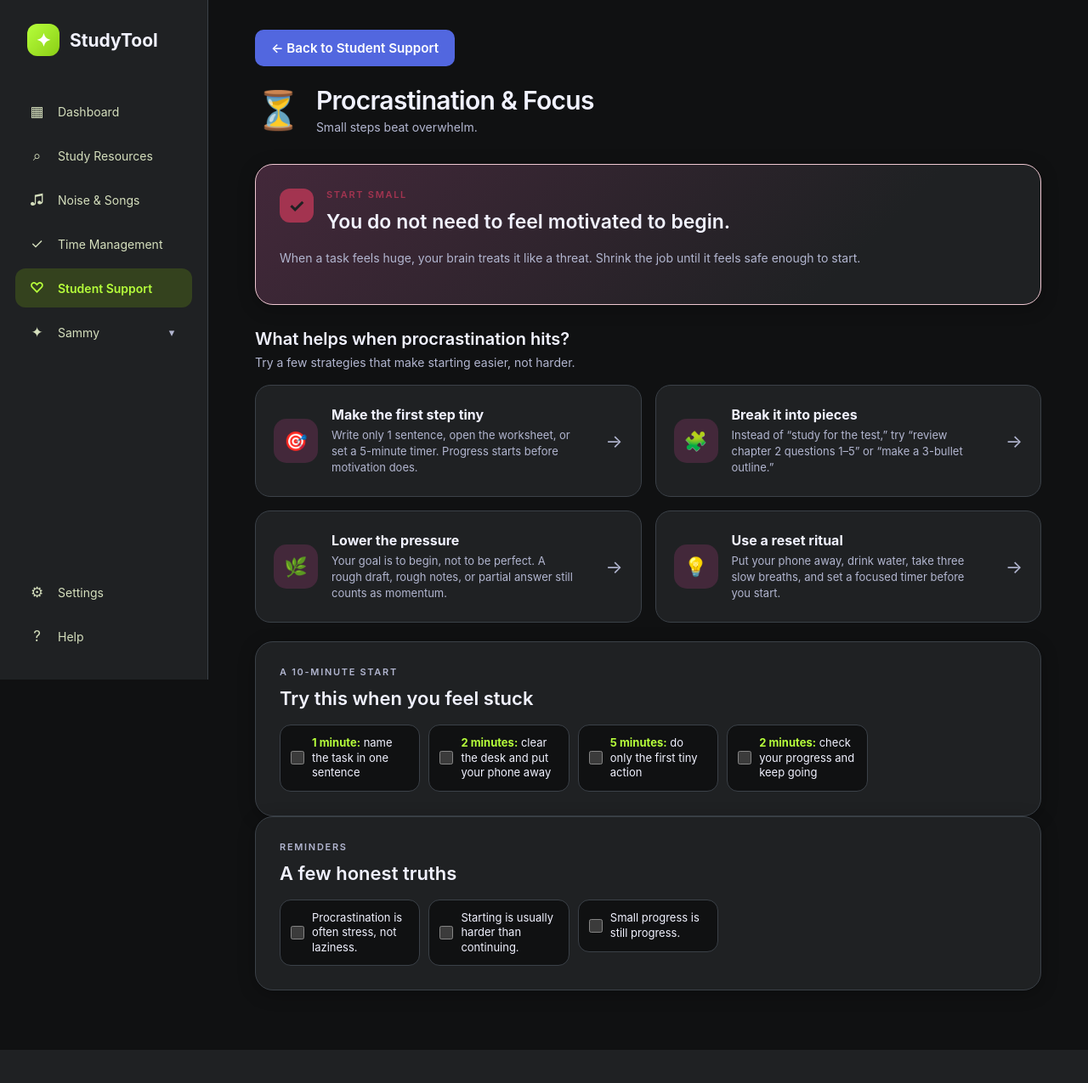
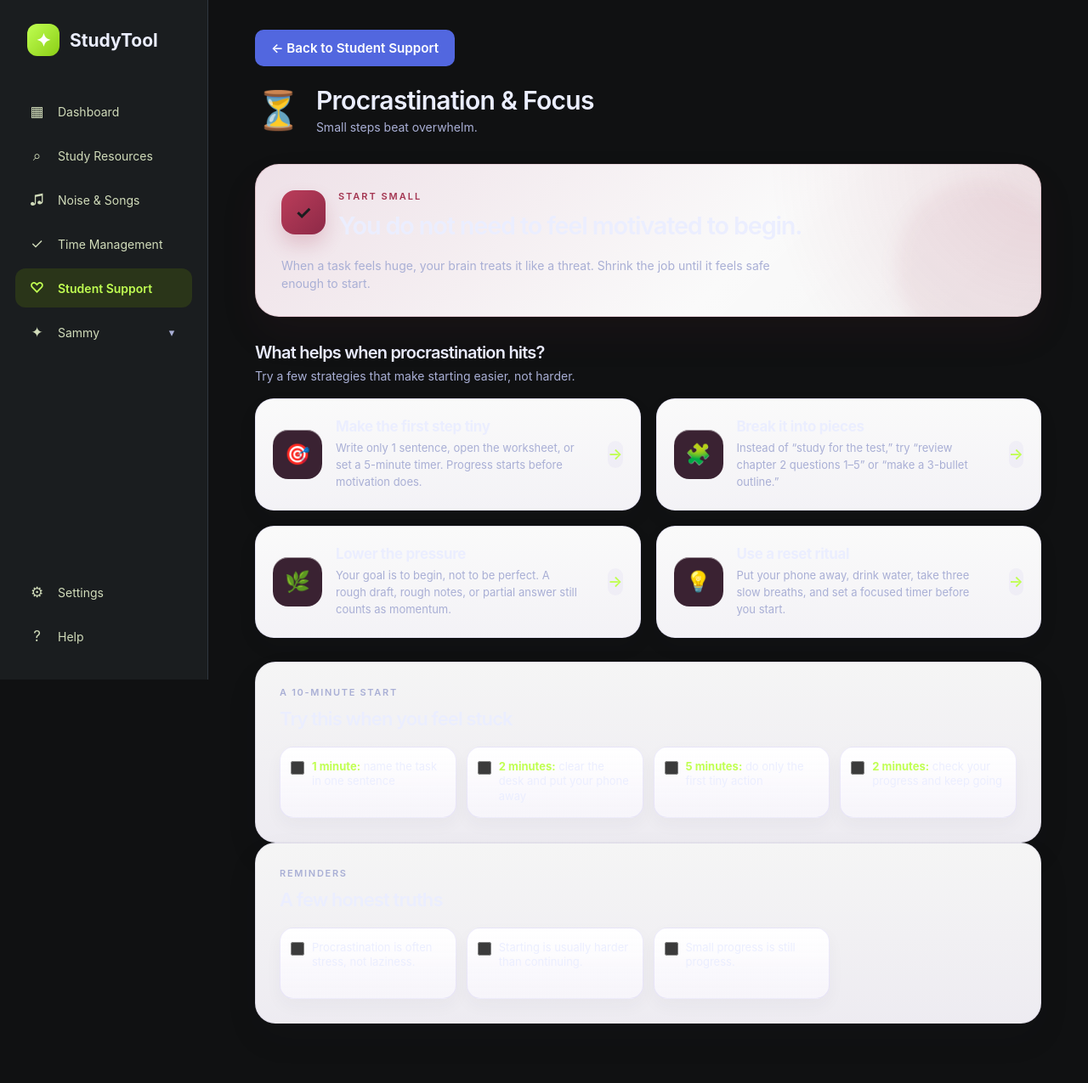
Before and after one commit to rahejaarya/Complete-Study-Tool, a Flask app: page /procrastination-focus in a window 1280 px wide. Shown: the whole page at 85% size. Before the commit the page ends 1236 px from the top, so only its background shows below. Run offline with Flask 3, Linux system fonts and the light colour scheme; a user stored in the database is signed in; data comes from the database, SQL or seed files in the repository; both versions use the stored data as it was after the commit.

Commit message:
idk
Co-authored-by: vmanepally-svg <vmanepally-svg@users.noreply.github.com>

```diff
--- /dev/null
+++ b/static/SaveData/vivek/Settings/settings.json
@@ -0,0 +1,5 @@
+{
+  "appearance": {
+    "theme": "dark-ember"
+  }
+}
--- a/static/style.css
+++ b/static/style.css
@@ -11,7 +11,7 @@
 
 :root {
     --background: #f7f5fb;
-    --white: #ffffff;
+    --green: #256a2e;
 
     --text: #29273a;
     --muted: #777487;
@@ -211,177 +211,177 @@
 [data-theme="dark-purple"] {
     color-scheme: dark;
     --background: #111116;
-    --white: #202027;
-    --text: #eeeff7;
-    --muted: #a6a9bb;
-    --border: #383047;
-    --purple: #aa9df5;
-    --purple-light: #3d3155;
+    --white: #1b1a20;
+    --text: #e7e3f5;
+    --muted: #a49eb8;
+    --border: #342f45;
+    --purple: #b79bf7;
+    --purple-light: #312b46;
     --accent-strong: #53c7e8;
-    --nav-text: #d2c8e8;
-    --nav-hover: #2d3044;
-    --control-bg: #191920;
-    --soft-surface: #292631;
-    --card-shadow: rgba(0, 0, 0, 0.16);
+    --nav-text: #d0c7eb;
+    --nav-hover: #262735;
+    --control-bg: #17171d;
+    --soft-surface: #201f2a;
+    --card-shadow: rgba(0, 0, 0, 0.22);
     --deadline-tag-color: #f5d997;
-    --blue-light: #21465b;
-    --green-light: #294b3b;
-    --pink-light: #54304c;
-    --yellow-light: #55451f;
+    --blue-light: #1d3a49;
+    --green-light: #1e352f;
+    --pink-light: #472a3d;
+    --yellow-light: #42361d;
 }
 
 [data-theme="dark-blue"] {
     color-scheme: dark;
     --background: #101418;
-    --white: #20272d;
-    --text: #edf3fc;
-    --muted: #a7b8ce;
-    --border: #344454;
-    --purple: #70d6ed;
-    --purple-light: #204653;
+    --white: #1a2027;
+    --text: #e3edf9;
+    --muted: #9eafc6;
+    --border: #2d3c4d;
+    --purple: #7edaf2;
+    --purple-light: #1d3744;
     --accent-strong: #f2ad4b;
-    --nav-text: #c8e8ed;
-    --nav-hover: #2c3946;
-    --control-bg: #191e22;
-    --soft-surface: #293238;
-    --card-shadow: rgba(0, 0, 0, 0.2);
+    --nav-text: #c6deee;
+    --nav-hover: #212f3b;
+    --control-bg: #151b20;
+    --soft-surface: #1f2a32;
+    --card-shadow: rgba(0, 0, 0, 0.24);
     --deadline-tag-color: #f5d997;
-    --blue-light: #234b63;
-    --green-light: #345039;
-    --pink-light: #57374b;
-    --yellow-light: #5a451d;
+    --blue-light: #1b3d52;
+    --green-light: #233d32;
+    --pink-light: #43283d;
+    --yellow-light: #473915;
 }
 
 [data-theme="dark-green"] {
     color-scheme: dark;
     --background: #101513;
-    --white: #202925;
-    --text: #edf5f0;
-    --muted: #a7b9ae;
-    --border: #35483e;
-    --purple: #79d7a0;
-    --purple-light: #254637;
+    --white: #1a211e;
+    --text: #e2f0e8;
+    --muted: #9bb2a6;
+    --border: #2f443d;
+    --purple: #8ae0ad;
+    --purple-light: #1f4033;
     --accent-strong: #d986c6;
-    --nav-text: #d0e6d7;
-    --nav-hover: #303b39;
-    --control-bg: #191f1c;
-    --soft-surface: #29332e;
-    --card-shadow: rgba(0, 0, 0, 0.2);
+    --nav-text: #cfe2d6;
+    --nav-hover: #283531;
+    --control-bg: #161d1a;
+    --soft-surface: #1d2b27;
+    --card-shadow: rgba(0, 0, 0, 0.24);
     --deadline-tag-color: #f5d997;
-    --blue-light: #294b61;
-    --green-light: #2d533d;
-    --pink-light: #593752;
-    --yellow-light: #59471f;
+    --blue-light: #1f3f50;
+    --green-light: #1d3d30;
+    --pink-light: #452a3d;
+    --yellow-light: #453718;
 }
 
 [data-theme="dark-citrus"] {
     color-scheme: dark;
     --background: #171614;
-    --white: #27241e;
-    --text: #fff6dc;
-    --muted: #cbbb91;
-    --border: #51462c;
-    --purple: #f2bf4b;
-    --purple-light: #4a3b1e;
+    --white: #221f1a;
+    --text: #f5ead0;
+    --muted: #c4af81;
+    --border: #473d29;
+    --purple: #f4c35d;
+    --purple-light: #3a2e17;
     --accent-strong: #d7951e;
-    --nav-text: #e2cf9c;
-    --nav-hover: #3c321d;
-    --control-bg: #211f19;
-    --soft-surface: #332f25;
-    --card-shadow: rgba(0, 0, 0, 0.2);
+    --nav-text: #e3d09b;
+    --nav-hover: #312b1d;
+    --control-bg: #1d1a15;
+    --soft-surface: #29251e;
+    --card-shadow: rgba(0, 0, 0, 0.24);
     --deadline-tag-color: #f5d997;
-    --blue-light: #29394a;
-    --green-light: #35402a;
-    --pink-light: #49352f;
-    --yellow-light: #51421e;
+    --blue-light: #203447;
+    --green-light: #2d3826;
+    --pink-light: #3e2a27;
+    --yellow-light: #433918;
 }
 
 [data-theme="dark-neon"] {
     color-scheme: dark;
     --background: #101112;
-    --white: #1f2123;
-    --text: #f1f2ff;
-    --muted: #b2b6d0;
-    --border: #3b4148;
-    --purple: #b6ff3b;
-    --purple-light: #34421e;
+    --white: #1a1d1f;
+    --text: #ebeeff;
+    --muted: #a9afd5;
+    --border: #303740;
+    --purple: #c0ff52;
+    --purple-light: #2a3519;
     --accent-strong: #8bce16;
-    --nav-text: #d5dfbd;
-    --nav-hover: #292f22;
-    --control-bg: #191b1d;
-    --soft-surface: #292c30;
+    --nav-text: #d1dcba;
+    --nav-hover: #23291f;
+    --control-bg: #171a1d;
+    --soft-surface: #21262a;
     --card-shadow: rgba(0, 0, 0, 0.28);
     --deadline-tag-color: #ffe080;
-    --blue-light: #26384a;
-    --green-light: #34421e;
-    --pink-light: #43283a;
-    --yellow-light: #453b1d;
+    --blue-light: #1f3142;
+    --green-light: #2b3417;
+    --pink-light: #3a2232;
+    --yellow-light: #3c3017;
 }
 
 [data-theme="dark-ember"] {
     color-scheme: dark;
     --background: #171312;
-    --white: #29221f;
-    --text: #fff2e8;
-    --muted: #d4b0a0;
-    --border: #5a4036;
-    --purple: #ff8247;
-    --purple-light: #4f291d;
+    --white: #221d1b;
+    --text: #f7eae1;
+    --muted: #d0a899;
+    --border: #493229;
+    --purple: #ff8a5a;
+    --purple-light: #3e241d;
     --accent-strong: #dd531f;
-    --nav-text: #f0caba;
-    --nav-hover: #44271e;
-    --control-bg: #211a18;
-    --soft-surface: #342824;
+    --nav-text: #ebc9b8;
+    --nav-hover: #36231d;
+    --control-bg: #1a1716;
+    --soft-surface: #2a221f;
     --card-shadow: rgba(0, 0, 0, 0.3);
     --deadline-tag-color: #ffe080;
-    --blue-light: #26394a;
-    --green-light: #293c2e;
-    --pink-light: #4f291d;
-    --yellow-light: #4a391c;
+    --blue-light: #203042;
+    --green-light: #213730;
+    --pink-light: #3e241d;
+    --yellow-light: #3d2c1a;
 }
 
 [data-theme="dark-jade"] {
     color-scheme: dark;
     --background: #0f1412;
-    --white: #202823;
-    --text: #edfff5;
-    --muted: #a9cfbb;
-    --border: #315044;
-    --purple: #37e89a;
-    --purple-light: #164532;
+    --white: #1a211d;
+    --text: #eafef3;
+    --muted: #a1cab0;
+    --border: #29473d;
+    --purple: #48eb9d;
+    --purple-light: #123f2d;
     --accent-strong: #13b873;
     --nav-text: #c4ead3;
-    --nav-hover: #1d3b2d;
-    --control-bg: #151d19;
-    --soft-surface: #29362f;
+    --nav-hover: #1b312a;
+    --control-bg: #141d19;
+    --soft-surface: #1e2e29;
     --card-shadow: rgba(0, 0, 0, 0.3);
     --deadline-tag-color: #ffe080;
-    --blue-light: #1c3848;
-    --green-light: #164532;
-    --pink-light: #402b3c;
-    --yellow-light: #42381c;
+    --blue-light: #163d49;
+    --green-light: #143f2a;
+    --pink-light: #35262f;
+    --yellow-light: #382f1c;
 }
 
 [data-theme="dark-mocha"] {
     color-scheme: dark;
     --background: #151515;
-    --white: #282624;
-    --text: #f2eeeb;
-    --muted: #b9ada6;
-    --border: #4a403c;
-    --purple: #bd987e;
-    --purple-light: #40332d;
+    --white: #24211f;
+    --text: #f0e9e4;
+    --muted: #b29d93;
+    --border: #433b37;
+    --purple: #d0a98d;
+    --purple-light: #352d2a;
     --accent-strong: #98745c;
-    --nav-text: #d1c2b7;
-    --nav-hover: #39312d;
-    --control-bg: #211f1e;
-    --soft-surface: #332e2b;
-    --card-shadow: rgba(0, 0, 0, 0.22);
+    --nav-text: #d8c6b8;
+    --nav-hover: #2e2927;
+    --control-bg: #1d1b1a;
+    --soft-surface: #282321;
+    --card-shadow: rgba(0, 0, 0, 0.24);
     --deadline-tag-color: #f5d997;
-    --blue-light: #2d3843;
-    --green-light: #303a32;
-    --pink-light: #3d3035;
-    --yellow-light: #403a2b;
+    --blue-light: #243542;
+    --green-light: #24332d;
+    --pink-light: #322a2d;
+    --yellow-light: #352d1d;
 }
 
 
--- a/templates/procrastination_focus.html
+++ b/templates/procrastination_focus.html
@@ -9,8 +9,173 @@
     <link rel="stylesheet" href="{{ url_for('static', filename='style.css') }}">
 </head>
 <body>
+    <style>
+        .focus-page .main-card,
+        .focus-page .feature-card,
+        .focus-page .grounding-card,
+        .focus-page .support-emergency {
+            background: linear-gradient(180deg, rgba(255,255,255,0.97), rgba(255,255,255,0.92));
+            border: 1px solid rgba(121, 108, 170, 0.12);
+            box-shadow: 0 18px 42px rgba(41, 39, 58, 0.06);
+        }
 
-    <div class="app">
+        .focus-page .support-emergency {
+            position: relative;
+            overflow: hidden;
+            padding: 30px 30px 28px;
+            margin-bottom: 30px;
+            border-radius: 28px;
+            border: 1px solid rgba(163, 52, 80, 0.16);
+            background:
+                radial-gradient(circle at top right, rgba(163, 52, 80, 0.13), transparent 34%),
+                linear-gradient(135deg, rgba(248, 234, 241, 0.96), rgba(255, 255, 255, 0.98) 62%, rgba(255, 255, 255, 0.96));
+            box-shadow: 0 22px 46px rgba(120, 35, 60, 0.08);
+        }
+
+        .focus-page .support-emergency::after {
+            content: "";
+            position: absolute;
+            inset: auto -30px -42px auto;
+            width: 200px;
+            height: 200px;
+            border-radius: 50%;
+            background: rgba(163, 52, 80, 0.06);
+            filter: blur(10px);
+        }
+
+        .focus-page .emergency-heading {
+            position: relative;
+            z-index: 1;
+        }
+
+        .focus-page .emergency-icon {
+            width: 52px;
+            height: 52px;
+            min-width: 52px;
+            border-radius: 16px;
+            background: linear-gradient(135deg, #bb3d5a, #8d2947);
+            box-shadow: 0 12px 22px rgba(163, 52, 80, 0.2);
+        }
+
+        .focus-page .support-emergency .eyebrow {
+            color: #a33450;
+            letter-spacing: 0.18em;
+        }
+
+        .focus-page .support-emergency h2 {
+            font-size: clamp(1.8rem, 2vw, 2.3rem);
+            line-height: 1.2;
+            letter-spacing: -0.04em;
+        }
+
+        .focus-page .emergency-intro {
+            position: relative;
+            z-index: 1;
+            margin: 18px 0 0;
+            max-width: 70ch;
+        }
+
+        .focus-page .support-section-heading h2,
+        .focus-page .grounding-card h2 {
+            letter-spacing: -0.04em;
+        }
+
+        .focus-page .feature-grid {
+            display: grid;
+            grid-template-columns: repeat(2, minmax(0, 1fr));
+            gap: 18px;
+            margin-bottom: 28px;
+        }
+
+        .focus-page .feature-card {
+            min-height: 136px;
+            padding: 22px 20px;
+            border-radius: 22px;
+            background: linear-gradient(180deg, rgba(255,255,255,0.98), rgba(248,247,251,0.98));
+            border: 1px solid rgba(118, 101, 216, 0.12);
+            box-shadow: 0 10px 28px rgba(58, 50, 89, 0.04);
+            transition: transform 0.2s ease, box-shadow 0.2s ease, border-color 0.2s ease;
+        }
+
+        .focus-page .feature-card:hover {
+            transform: translateY(-3px);
+            border-color: rgba(118, 101, 216, 0.24);
+            box-shadow: 0 18px 34px rgba(58, 50, 89, 0.09);
+        }
+
+        .focus-page .feature-icon {
+            width: 58px;
+            height: 58px;
+            min-width: 58px;
+            border-radius: 18px;
+            font-size: 24px;
+            box-shadow: inset 0 1px 0 rgba(255,255,255,0.5);
+        }
+
+        .focus-page .feature-content {
+            padding-right: 22px;
+        }
+
+        .focus-page .feature-content h3 {
+            font-size: 1.06rem;
+            margin-bottom: 5px;
+            letter-spacing: -0.02em;
+        }
+
+        .focus-page .feature-content p {
+            color: var(--muted);
+            font-size: 13px;
+            line-height: 1.55;
+        }
+
+        .focus-page .card-arrow {
+            display: inline-flex;
+            align-items: center;
+            justify-content: center;
+            width: 32px;
+            height: 32px;
+            border-radius: 10px;
+            background: rgba(118, 101, 216, 0.05);
+            color: var(--purple);
+            font-size: 18px;
+            font-weight: 600;
+        }
+
+        .focus-page .grounding-card {
+            padding: 28px;
+            border-radius: 24px;
+            background: linear-gradient(180deg, rgba(255,255,255,0.96), rgba(247,245,251,0.96));
+        }
+
+        .focus-page .grounding-steps {
+            margin-top: 20px;
+            display: grid;
+            grid-template-columns: repeat(4, minmax(0, 1fr));
+            gap: 12px;
+        }
+
+        .focus-page .grounding-steps label {
+            min-height: 84px;
+            padding: 14px 12px;
+            border: 1px solid rgba(118, 101, 216, 0.12);
+            border-radius: 16px;
+            background: linear-gradient(180deg, rgba(255,255,255,0.96), rgba(247,245,251,0.92));
+            box-shadow: 0 8px 20px rgba(58, 50, 89, 0.04);
+            align-items: flex-start;
+        }
+
+        .focus-page .grounding-steps input {
+            margin-top: 2px;
+        }
+
+        @media (max-width: 900px) {
+            .focus-page .grounding-steps {
+                grid-template-columns: repeat(2, minmax(0, 1fr));
+            }
+        }
+    </style>
+
+    <div class="app focus-page">
 
         <aside class="sidebar">
             <div class="logo">
```
Also changed, not shown: studytool.db, 1 other file.
